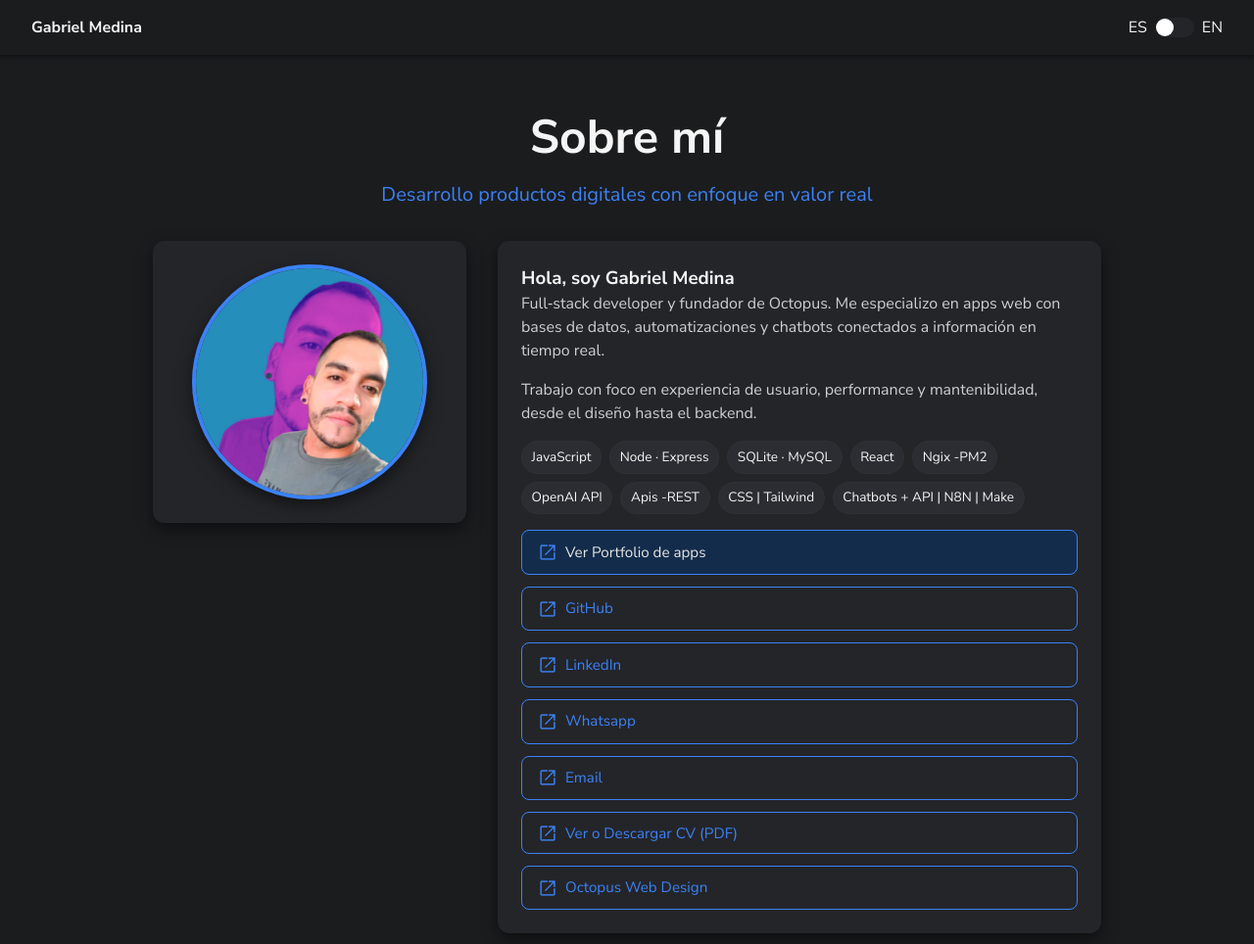
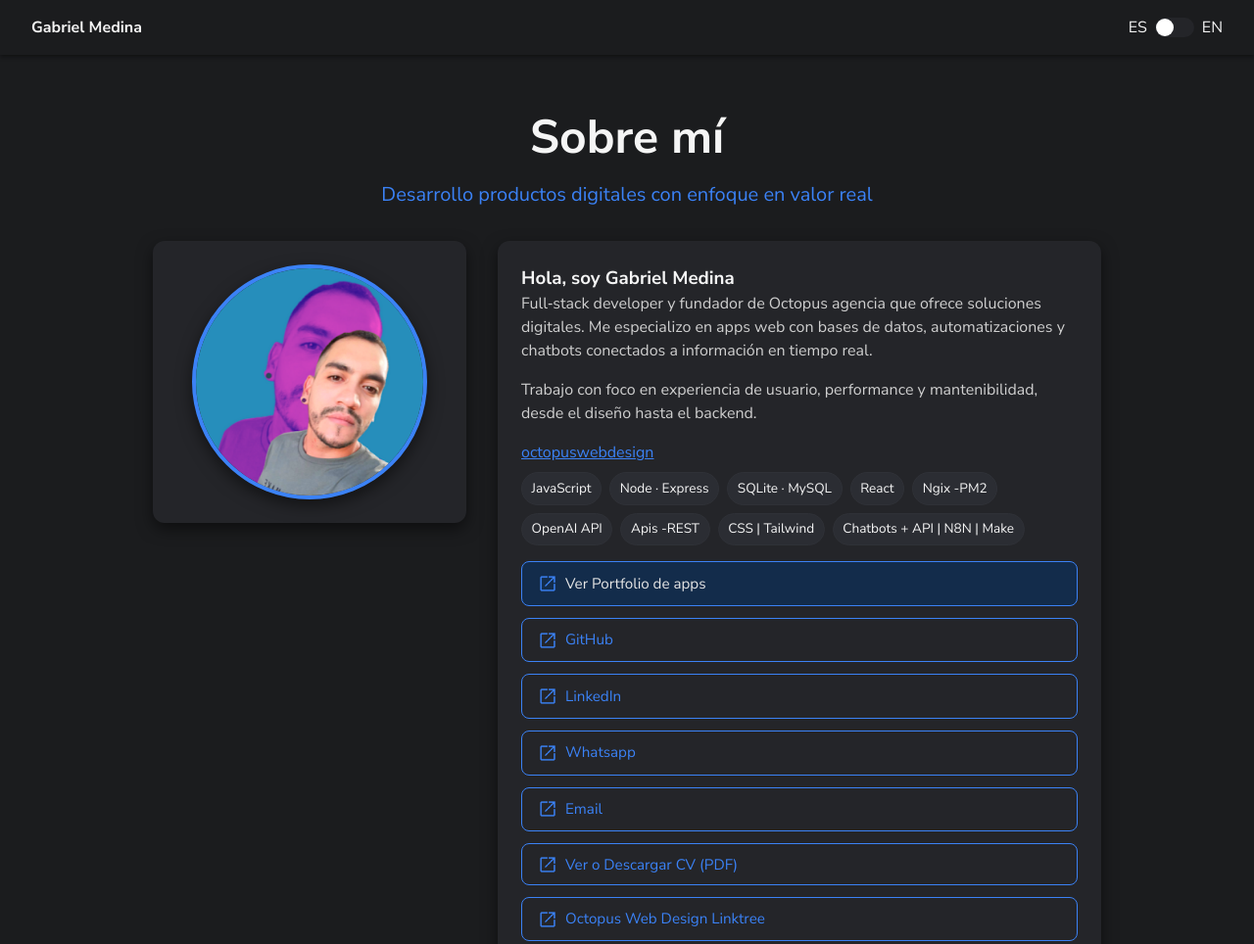
Before and after one commit to GABRIEL3503/portfolio-web, a plain HTML site: page index.html in a window 1280 px wide. Shown: the top 964 px of the page at 98% size. Drawn offline with Linux system fonts and the light colour scheme.

Commit message:
gabo commit

```diff
--- a/index.html
+++ b/index.html
@@ -325,14 +325,14 @@
           automatizaciones y chatbots conectados a información en tiempo real.</p>
         <p data-i18n="bioB">Trabajo con foco en experiencia de usuario, performance y mantenibilidad, desde el diseño
           hasta el backend.</p>
-
+        <a href='https://octopuswebdesign.com.ar/' target='_blank'>octopuswebdesign</a>
         <div class="badges">
           <span class="badge">JavaScript</span>
           <span class="badge">Node · Express</span>
           <span class="badge">SQLite · MySQL</span>
           <span class="badge">React</span>
-           <span class="badge">Ngix -PM2</span>
-           <span class="badge">OpenAI API</span>
+          <span class="badge">Ngix -PM2</span>
+          <span class="badge">OpenAI API</span>
 
           <span class="badge">Apis -REST</span>
           <span class="badge">CSS | Tailwind</span>
@@ -360,9 +360,11 @@
           <button class="btn" id="openCV"><img class="icon" src="open_in_new_33dp_3B82F6_FILL0_wght400_GRAD0_opsz40.png"
               alt=""> <span data-i18n="viewCV">Ver o descargar CV (PDF)</span></button>
 
-          <a class="btn" href="https://www.octopuswebdesign.com.ar" target="_blank" rel="noopener"
-            aria-label="octopus"><img class="icon" src="open_in_new_33dp_3B82F6_FILL0_wght400_GRAD0_opsz40.png" alt="">
-            <span>Octopus Web Design</span></a>
+          <a class="btn"
+            href="https://linktr.ee/octopus.solucionesdigitales?utm_source=linktree_profile_share&ltsid=49f83052-8d11-49ba-83bc-0d59497642ef"
+            target="_blank" rel="noopener" aria-label="octopus"><img class="icon"
+              src="open_in_new_33dp_3B82F6_FILL0_wght400_GRAD0_opsz40.png" alt="">
+            <span>Octopus Web Design Linktree</span></a>
         </div>
       </article>
     </section>
@@ -400,7 +402,7 @@
         title: "Sobre mí",
         subtitle: "Desarrollo productos digitales con enfoque en valor real",
         hello: "Hola, soy Gabriel Medina",
-        bioA: "Full‑stack developer y fundador de Octopus. Me especializo en apps web con bases de datos, automatizaciones y chatbots conectados a información en tiempo real.",
+        bioA: "Full‑stack developer y fundador de Octopus agencia que ofrece soluciones digitales. Me especializo en apps web con bases de datos, automatizaciones y chatbots conectados a información en tiempo real.",
         bioB: "Trabajo con foco en experiencia de usuario, performance y mantenibilidad, desde el diseño hasta el backend.",
         portfolio: "Ver Portfolio de apps",
         github: "GitHub",
@@ -416,7 +418,7 @@
         title: "About me",
         subtitle: "I build digital products focused on real value",
         hello: "Hi, I'm Gabriel Medina",
-        bioA: "Full‑stack developer and founder of Octopus. I build web apps with databases, automations, and chatbots connected to real‑time data.",
+        bioA: "Full-stack developer and founder of Octopus, an agency that provides digital solutions. I specialize in web apps with databases, automations, and chatbots connected to real-time information.",
         bioB: "I care about UX, performance and maintainability—end to end from design to backend.",
         portfolio: "View App Portfolio",
         github: "GitHub",
```
